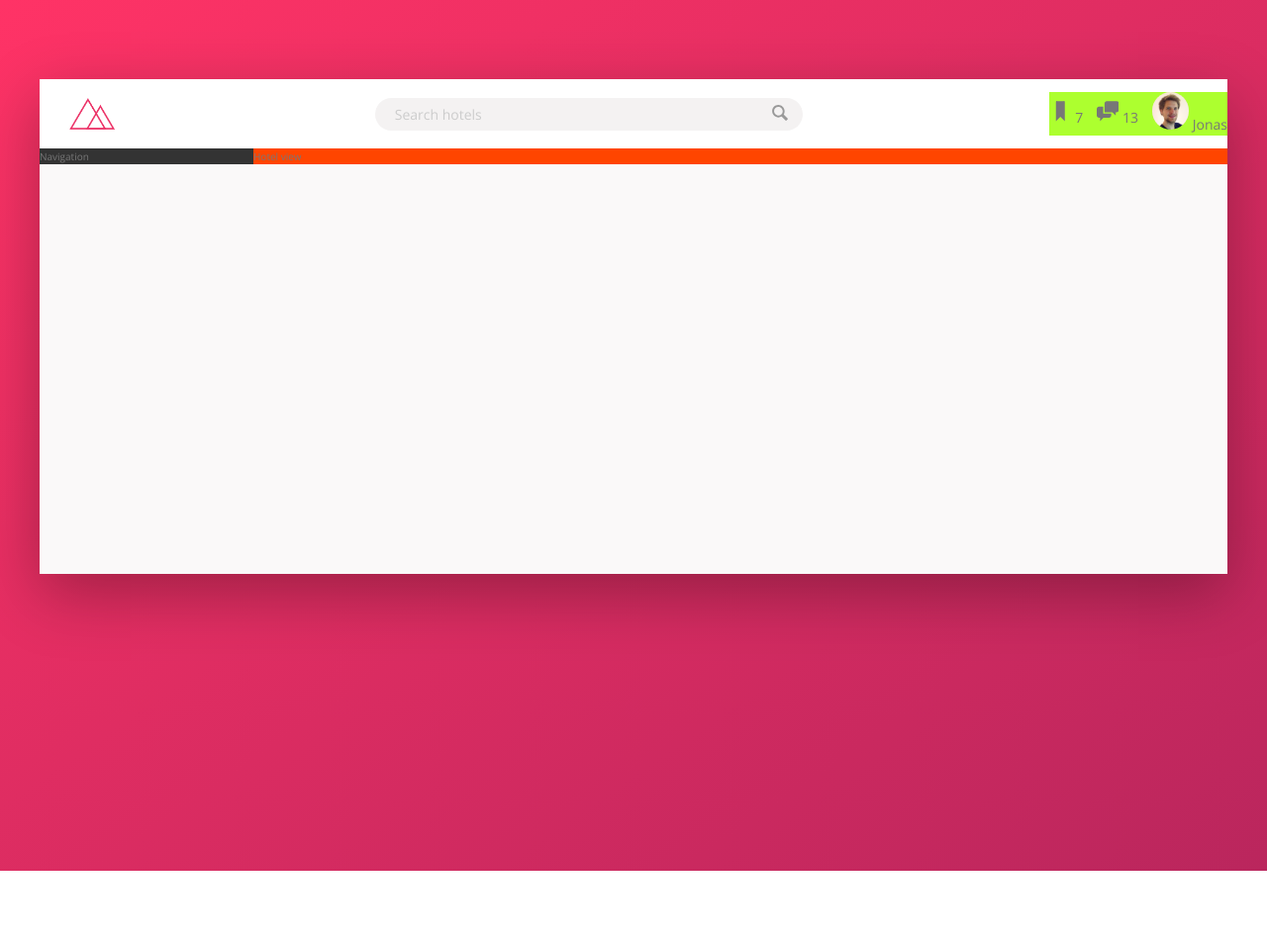
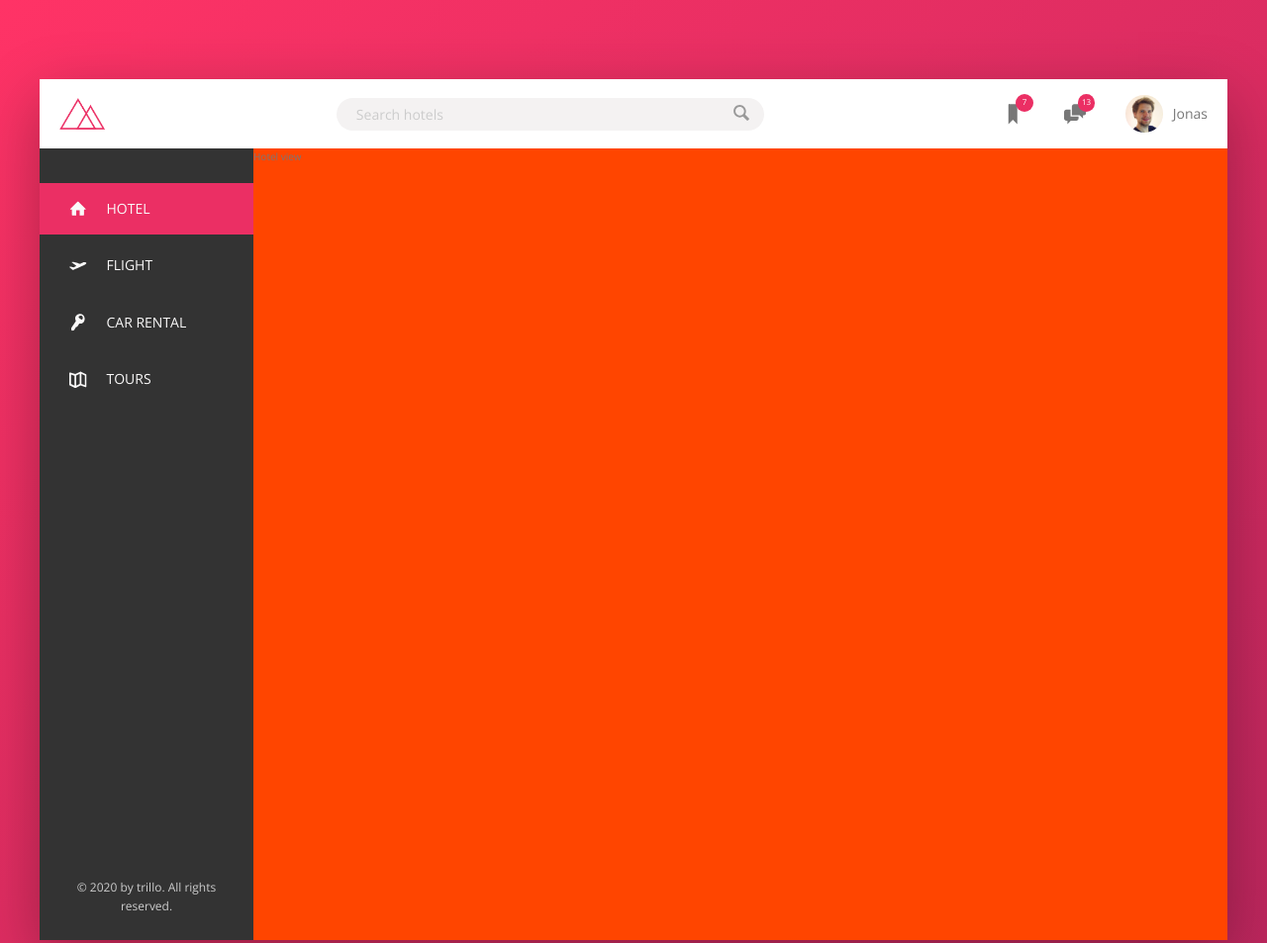
Before and after one commit to Commonlk/Trillo, a website: page index.html in a window 1280 px wide. Shown: the top 953 px of the page at 99% size. Before the commit the page ends 880 px from the top, so only its background shows below. Drawn offline with nearby package versions, Linux system fonts and the light colour scheme.

Commit message:
Style sidebar navigation

```diff
--- a/index.html
+++ b/index.html
@@ -56,8 +56,45 @@
       </header>
       <div class="content">
         <nav class="sidebar">
-          Navigation
+          <ul class="side-nav">
+            <li class="side-nav__item side-nav__item--active">
+              <a href="#" class="side-nav__link">
+                <svg class="side-nav__icon">
+                  <use xlink:href="img/sprites.svg#icon-home"></use>
+                </svg>
+                <span class="side-nav__name">Hotel</span>
+              </a>
+            </li>
+            <li class="side-nav__item">
+              <a href="#" class="side-nav__link">
+                <svg class="side-nav__icon">
+                  <use
+                    xlink:href="img/sprites.svg#icon-aircraft-take-off"
+                  ></use>
+                </svg>
+                <span class="side-nav__name">Flight</span>
+              </a>
+            </li>
+            <li class="side-nav__item">
+              <a href="#" class="side-nav__link">
+                <svg class="side-nav__icon">
+                  <use xlink:href="img/sprites.svg#icon-key"></use>
+                </svg>
+                <span class="side-nav__name">Car rental</span>
+              </a>
+            </li>
+            <li class="side-nav__item">
+              <a href="#" class="side-nav__link">
+                <svg class="side-nav__icon">
+                  <use xlink:href="img/sprites.svg#icon-map"></use>
+                </svg>
+                <span class="side-nav__name">Tours</span>
+              </a>
+            </li>
+          </ul>
+          <div class="legal">&copy; 2020 by trillo. All rights reserved.</div>
         </nav>
+
         <main class="hotel-view">
           Hotel view
         </main>
--- a/sass/_components.scss
+++ b/sass/_components.scss
@@ -2,7 +2,7 @@
 //LOGO
 .logo {
   height: 3.25rem;
-  margin-left: 3rem;
+  margin-left: 2rem;
 }
 ///////////////////
 //SEARCH
@@ -66,14 +66,26 @@
 //USER NAVIGATION
 
 .user-nav {
-  flex: 0 0 15%;
+  align-self: stretch;
+
   display: flex;
-  justify-content: space-between;
   align-items: center;
 
-  background-color: greenyellow;
+  & > * {
+    padding: 0 2rem;
+    cursor: pointer;
+    height: 100%;
+
+    display: flex;
+    align-items: center;
+  }
+
+  & > *:hover {
+    background-color: var(--color-grey-light-2);
+  }
 
   &__icon-box {
+    position: relative;
   }
 
   &__icon {
@@ -84,16 +96,100 @@
   }
 
   &__notification {
-  }
+    font-size: 0.8rem;
+    height: 1.75rem;
+    width: 1.75rem;
+    border-radius: 100px;
+    background-color: var(--color-primary);
+    color: #fff;
+    position: absolute;
+    top: 1.5rem;
+    right: 1.1rem;
 
-  &__user {
+    display: flex;
+    justify-content: center;
+    align-items: center;
   }
 
   &__user-photo {
     height: 3.75rem;
     border-radius: 50%;
+    margin-right: 1rem;
+  }
+}
+
+//////////////////
+//SIDE NAVIGATION
+
+.side-nav {
+  font-size: 1.4rem;
+  list-style: none;
+  margin-top: 3.5rem;
+
+  &__item {
+    position: relative;
+
+    &:not(:last-child) {
+      margin-bottom: 0.5rem;
+    }
   }
 
-  &__user-name {
+  &__item::before {
+    content: "";
+    position: absolute;
+    top: 0;
+    left: 0;
+    height: 100%;
+    width: 3px;
+    background-color: var(--color-primary);
+    transform: scaleY(0);
+    transition: transform 0.2s, width 0.4s cubic-bezier(1, 0, 0, 1) 0.2s,
+      background-color 0.1s;
+  }
+
+  &__item:hover::before,
+  &__item--active::before {
+    transform: scaleY(1);
+    width: 100%;
+  }
+
+  &__item:active::before {
+    background-color: var(--color-primary-light);
+  }
+
+  &__link:link,
+  &__link:visited {
+    color: var(--color-grey-light-1);
+    text-decoration: none;
+    text-transform: uppercase;
+    display: block;
+    padding: 1.5rem 3rem;
+
+    display: flex;
+    align-items: center;
+
+    position: relative;
+    z-index: 10;
+  }
+
+  &__icon {
+    width: 1.75rem;
+    height: 1.75rem;
+
+    margin-right: 2rem;
+    fill: currentColor;
+  }
+
+  &__name {
   }
 }
+
+//////////////////
+//LEGAL TEXT
+
+.legal {
+  font-size: 1.2rem;
+  color: var(--color-grey-light-4);
+  text-align: center;
+  padding: 2.5rem;
+}
--- a/sass/_layout.scss
+++ b/sass/_layout.scss
@@ -25,9 +25,15 @@
 .sidebar {
   background-color: var(--color-grey-dark-1);
   flex: 0 0 18%;
+
+  display: flex;
+  flex-direction: column;
+  justify-content: space-between;
 }
 
 .hotel-view {
   background-color: orangered;
   flex: 1;
+
+  height: 80rem;
 }
```
Also changed, not shown: css/style.css.
